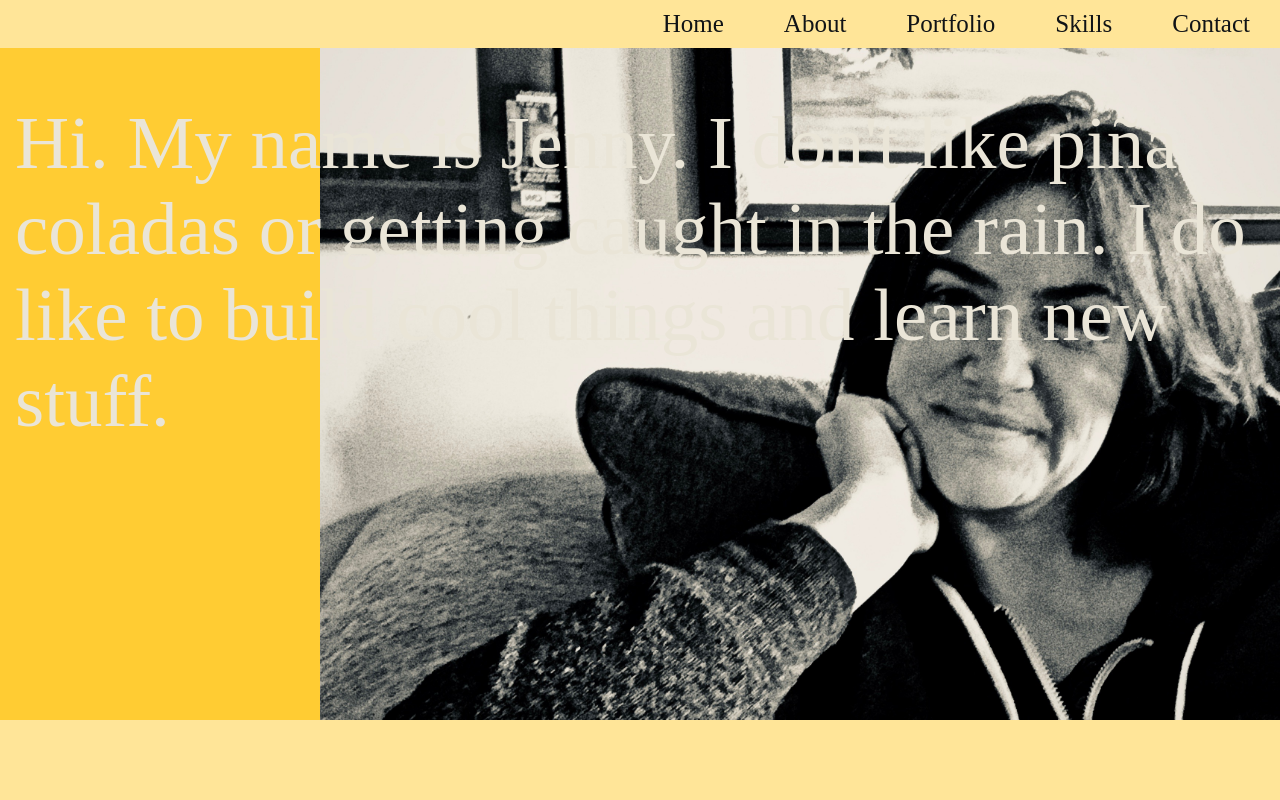
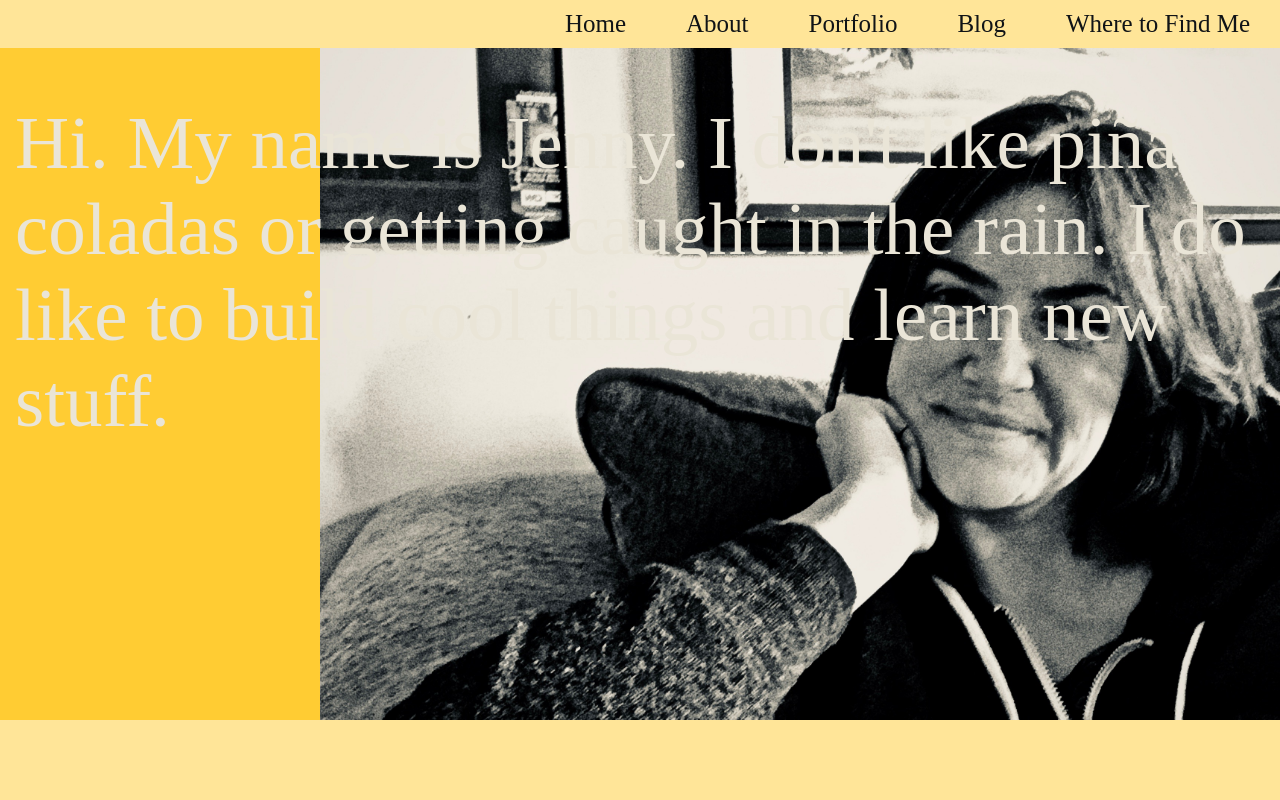
Before and after one commit to jennyjean8675309/personal_website, a React (Create React App) app: page / in a window 1280 px wide. Shown: the top 800 px of the page. Built offline with nearby package versions, Linux system fonts and the light colour scheme.

Commit message:
switched some categories in my navigation bar

```diff
--- a/src/App.css
+++ b/src/App.css
@@ -115,6 +115,10 @@ a:hover {
   margin-top: 100px;
 }
 
+#portfolio {
+  margin-bottom: 100px;
+}
+
 .square-pic {
   display: block;
   width: 100%;
--- a/src/Components/NavBar.js
+++ b/src/Components/NavBar.js
@@ -5,8 +5,8 @@ class NavBar extends Component {
     return (
       <div>
         <ul>
-          <li><a href='#contact'>Contact</a></li>
-          <li><a href='#skills'>Skills</a></li>
+          <li><a href='#contact'>Where to Find Me</a></li>
+          <li><a href='#my-blog'>Blog</a></li>
           <li><a href='#portfolio'>Portfolio</a></li>
           <li><a href='#about'>About</a></li>
           <li><a href='#home'>Home</a></li>
```
